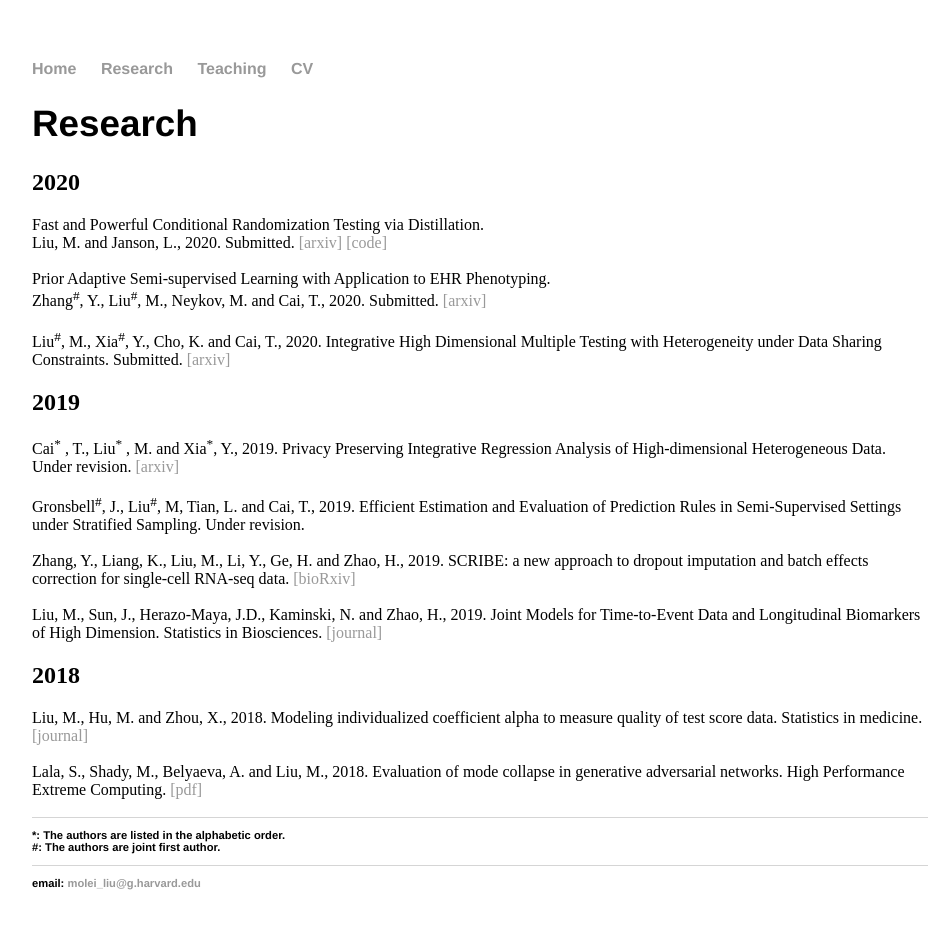
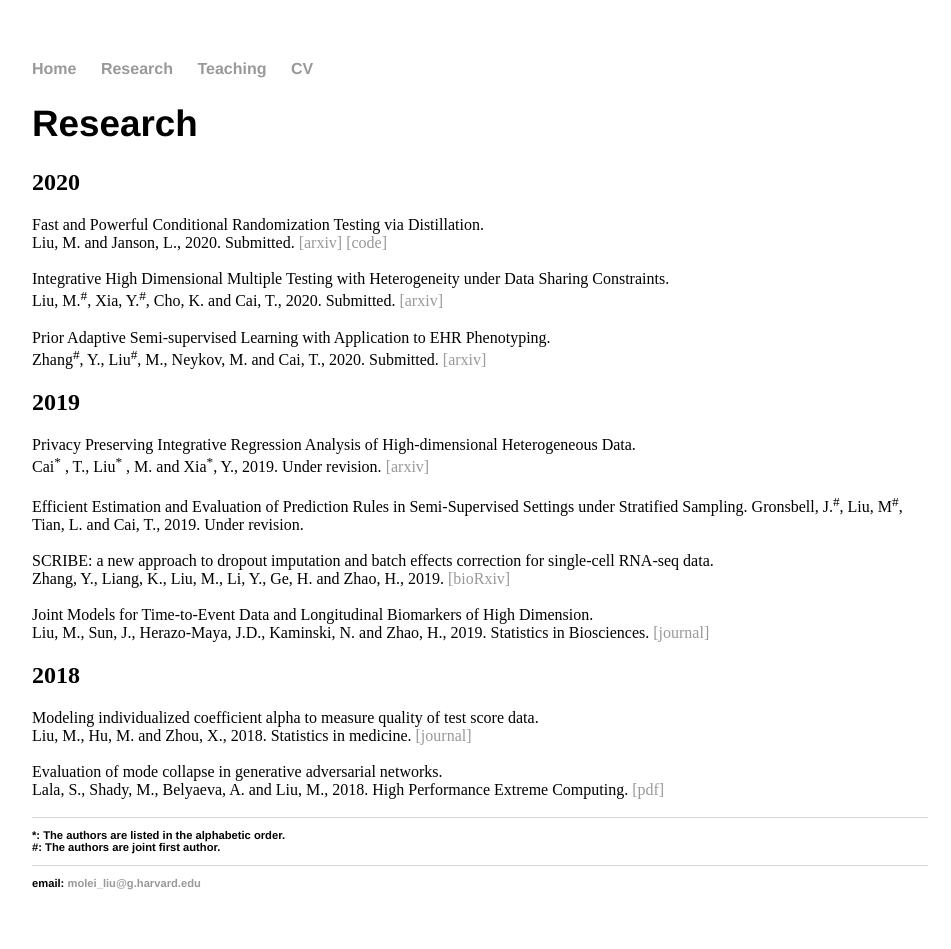
Before and after one commit to moleibobliu/moleibobliu.github.io, a Jekyll site: the page built from pub/index.html, in a window 1280 px wide. Shown: the whole page, without its empty margins (160-1111 px from the left). Built offline with Jekyll 4.4.1, drawn with Linux system fonts in a browser that asks for light colours; some of the changed lines change nothing that is shown.

Commit message:
Update index.html

```diff
--- a/pub/index.html
+++ b/pub/index.html
@@ -9,41 +9,37 @@ title: Molei Liu
 	Fast and Powerful Conditional Randomization Testing via Distillation.
 	<br \>  Liu, M. and Janson, L., 2020. Submitted. <a href="https://arxiv.org/abs/2006.03980"> [arxiv] </a>
 		<a href="https://github.com/moleibobliu/Distillation-CRT"> [code] </a>
+	<br \>
+
+	<br \>  Integrative High Dimensional Multiple Testing with Heterogeneity under Data Sharing Constraints.
+	<br \>  Liu, M.<sup>#</sup>, Xia, Y.<sup>#</sup>, Cho, K. and Cai, T., 2020. Submitted. <a href="https://arxiv.org/abs/2004.00816"> [arxiv] </a>
         <br \>
 
 	<br \>  Prior Adaptive Semi-supervised Learning with Application to EHR Phenotyping.
 	<br \>  Zhang<sup>#</sup>, Y., Liu<sup>#</sup>, M., Neykov, M. and Cai, T., 2020. Submitted. <a href="https://arxiv.org/abs/2003.11744"> [arxiv] </a>
-        <br \>
 
-	<br \> Liu<sup>#</sup>, M., Xia<sup>#</sup>, Y., Cho, K. and Cai, T., 2020.
-		Integrative High Dimensional Multiple Testing with Heterogeneity under Data Sharing Constraints.
-		Submitted. <a href="https://arxiv.org/abs/2004.00816"> [arxiv] </a>
 
 	<h2> 2019 </h2>
-	Cai<sup>*</sup> , T., Liu<sup>*</sup> , M. and Xia<sup>*</sup>, Y., 2019.
-		Privacy Preserving Integrative Regression Analysis of High-dimensional Heterogeneous Data.
-		Under revision. <a href="https://arxiv.org/abs/2006.03980"> [arxiv] </a>
+
+	Privacy Preserving Integrative Regression Analysis of High-dimensional Heterogeneous Data.
+	<br \>  Cai<sup>*</sup> , T., Liu<sup>*</sup> , M. and Xia<sup>*</sup>, Y., 2019. Under revision. <a href="https://arxiv.org/abs/2006.03980"> [arxiv] </a>
 	<br \>
-	<br \>  Gronsbell<sup>#</sup>, J., Liu<sup>#</sup>, M, Tian, L. and Cai, T., 2019.
-		Efficient Estimation and Evaluation of Prediction Rules in Semi-Supervised Settings under Stratified Sampling.
-		Under revision.
+	<br \>  Efficient Estimation and Evaluation of Prediction Rules in Semi-Supervised Settings under Stratified Sampling.
+	        Gronsbell, J.<sup>#</sup>, Liu, M<sup>#</sup>, Tian, L. and Cai, T., 2019. Under revision.
 	<br \>
-        <br \>  Zhang, Y., Liang, K., Liu, M., Li, Y., Ge, H. and Zhao, H., 2019.
-                SCRIBE: a new approach to dropout imputation and batch effects correction for single-cell RNA-seq data.
-                <a href="https://www.biorxiv.org/content/10.1101/793463v2.abstract"> [bioRxiv] </a>
+        <br \>  SCRIBE: a new approach to dropout imputation and batch effects correction for single-cell RNA-seq data.
+	<br \>  Zhang, Y., Liang, K., Liu, M., Li, Y., Ge, H. and Zhao, H., 2019. <a href="https://www.biorxiv.org/content/10.1101/793463v2.abstract"> [bioRxiv] </a>
 	<br \>
+	<br \>  Joint Models for Time-to-Event Data and Longitudinal Biomarkers of High Dimension.
 	<br \>  Liu, M., Sun, J., Herazo-Maya, J.D., Kaminski, N. and Zhao, H., 2019.
-		Joint Models for Time-to-Event Data and Longitudinal Biomarkers of High Dimension.
 		Statistics in Biosciences. <a href="https://link.springer.com/article/10.1007/s12561-019-09256-0"> [journal] </a>
 
 	<h2> 2018 </h2>
-	Liu, M., Hu, M. and Zhou, X., 2018.
-                 Modeling individualized coefficient alpha to measure quality of test score data.
-                 Statistics in medicine. <a href="https://onlinelibrary.wiley.com/doi/abs/10.1002/sim.7812"> [journal] </a>
+	Modeling individualized coefficient alpha to measure quality of test score data.
+	<br \>  Liu, M., Hu, M. and Zhou, X., 2018. Statistics in medicine. <a href="https://onlinelibrary.wiley.com/doi/abs/10.1002/sim.7812"> [journal] </a>
 	<br \>
-	<br \>   Lala, S., Shady, M., Belyaeva, A. and Liu, M., 2018.
-                 Evaluation of mode collapse in generative adversarial networks.
-                 High Performance Extreme Computing. <a href="http://www.ieee-hpec.org/2018/2018program/index_htm_files/124.pdf"> [pdf] </a>
+	<br \>  Evaluation of mode collapse in generative adversarial networks.
+	<br \>  Lala, S., Shady, M., Belyaeva, A. and Liu, M., 2018. High Performance Extreme Computing. <a href="http://www.ieee-hpec.org/2018/2018program/index_htm_files/124.pdf"> [pdf] </a>
         <br \>
 	<br \>
 	<footer>
```
